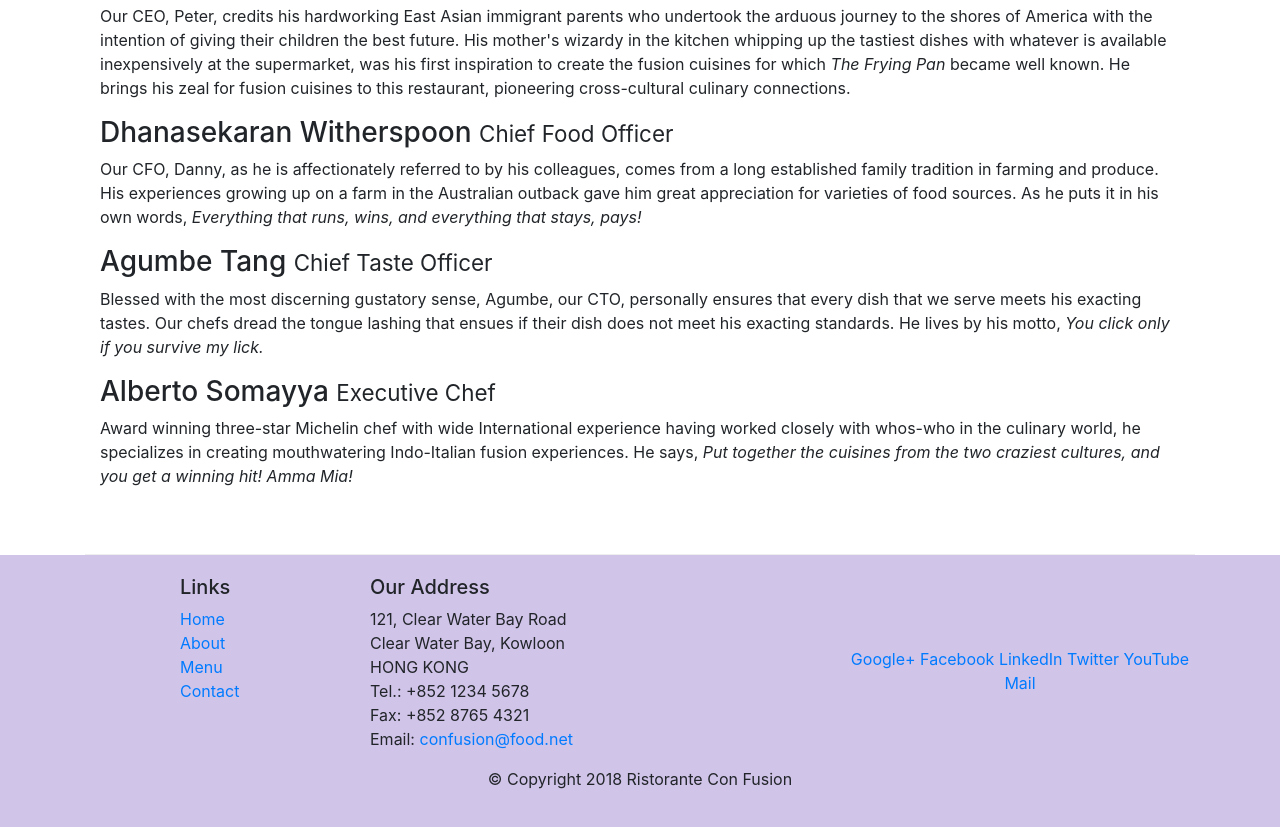
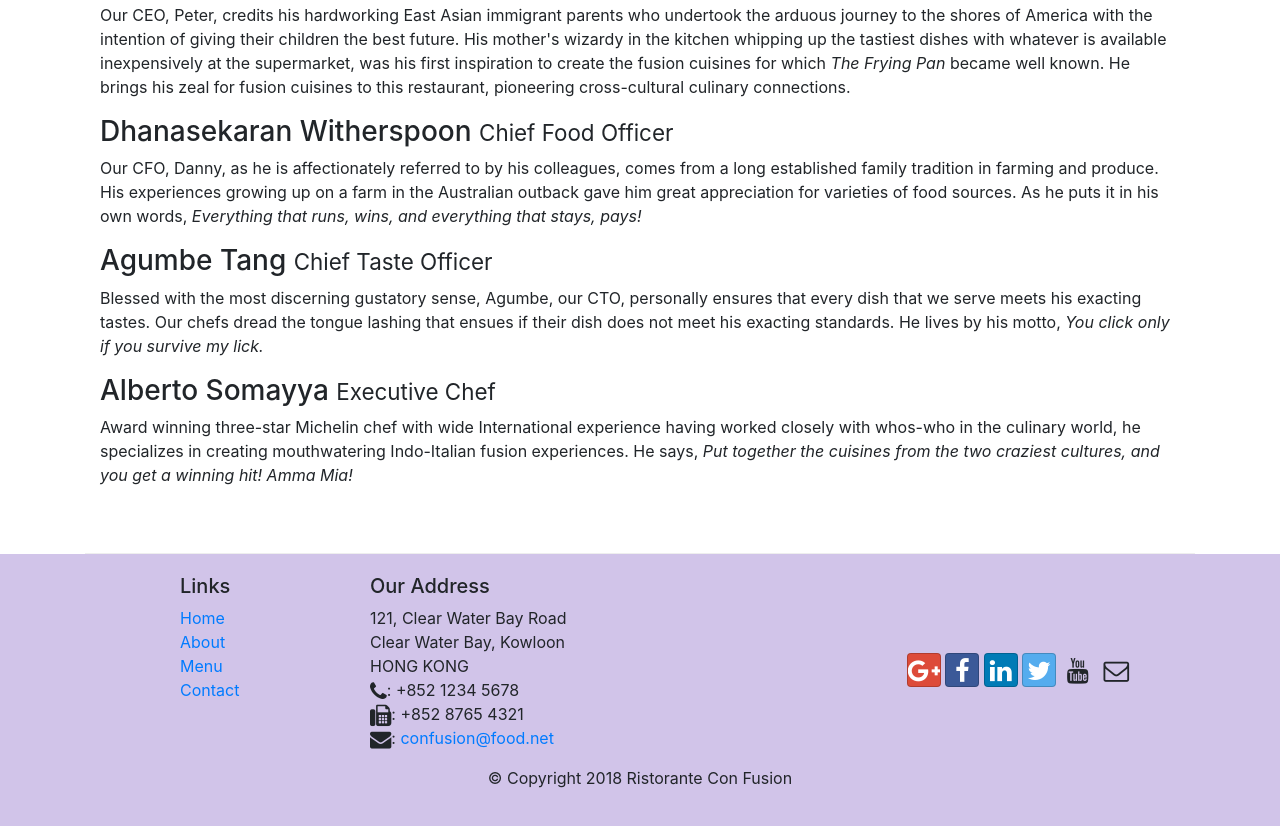
Before and after one commit to meiyindeng/Bootstrap, a website: page aboutus.html in a window 1280 px wide. Shown: the part 926-1753 px from the top of the page. Drawn offline with nearby package versions, Linux system fonts and the light colour scheme.

Commit message:
social media button added1

```diff
--- a/aboutus.html
+++ b/aboutus.html
@@ -8,6 +8,8 @@
       <meta http-equiv="x-ua-compatible" content="ie=edge">
       <!--Bootstrap CSS-->
       <link rel="stylesheet" href="node_modules/bootstrap/dist/css/bootstrap.min.css">
+      <link rel="stylesheet" href="node_modules/font-awesome/css/font-awesome.min.css">
+      <link rel="stylesheet" href="node_modules/bootstrap-social/bootstrap-social.css">
       <link rel="stylesheet" href="css/styles.css">
 
     <title>Ristorante Con Fusion: About Us</title>
@@ -24,10 +26,10 @@
             <a class="navbar-brand mr-auto" href="./index.html">Ristorante Con Fusion</a>
                 <div class="collapse navbar-collapse" id="Navbar">
                     <ul class="navbar-nav mr-auto">
-                        <li class="nav-item"><a class="nav-link" href="./index.html">Home</a></li>
-                        <li class="nav-item active"><a class="nav-link" href="#">About</a></li>
-                        <li class="nav-item"><a class="nav-link" href="#">Menu</a></li>
-                        <li class="nav-item"><a class="nav-link" href="#">Contact</a></li>
+                        <li class="nav-item"><a class="nav-link" href="./index.html"><span class="fa fa-home fa-lg"></span> Home</a></li>
+                        <li class="nav-item active"><a class="nav-link" href="#"><span class="fa fa-info fa-lg"></span> About</a></li>
+                        <li class="nav-item"><a class="nav-link" href="#"><span class="fa fa-list fa-lg"></span> Menu</a></li>
+                        <li class="nav-item"><a class="nav-link" href="#"><span class="fa fa-address-card fa-lg"></span> Contact</a></li>
                     </ul>
                 </div>
 
@@ -104,19 +106,19 @@
 		              121, Clear Water Bay Road<br>
 		              Clear Water Bay, Kowloon<br>
 		              HONG KONG<br>
-		              Tel.: +852 1234 5678<br>
-		              Fax: +852 8765 4321<br>
-		              Email: <a href="mailto:confusion@food.net">confusion@food.net</a>
+		              <i class="fa fa-phone fa-lg"></i>: +852 1234 5678<br>
+		              <i class="fa fa-fax fa-lg"></i>: +852 8765 4321<br>
+                      <i class="fa fa-envelope fa-lg"></i>: <a href="mailto:confusion@food.net">confusion@food.net</a>
 		           </address>
                 </div>
                 <div class="col-12 col-sm-4 align-self-center">
                     <div class="text-center">
-                        <a href="http://google.com/+">Google+</a>
-                        <a href="http://www.facebook.com/profile.php?id=">Facebook</a>
-                        <a href="http://www.linkedin.com/in/">LinkedIn</a>
-                        <a href="http://twitter.com/">Twitter</a>
-                        <a href="http://youtube.com/">YouTube</a>
-                        <a href="mailto:">Mail</a>
+                        <a class="btn btn-social-icon btn-google" href="http://google.com/+"><i class="fa fa-google-plus fa-lg"></i></a>
+                        <a class="btn btn-social-icon btn-facebook" href="http://www.facebook.com/profile.php?id="><i class="fa fa-facebook fa-lg"></i></a>
+                        <a class="btn btn-social-icon btn-linkedin" href="http://www.linkedin.com/in/"><i class="fa fa-linkedin fa-lg"></i></a>
+                        <a class="btn btn-social-icon btn-twitter" href="http://twitter.com/"><i class="fa fa-twitter fa-lg"></i></a>
+                        <a class="btn btn-social-icon btn-youtube" href="http://youtube.com/"><i class="fa fa-youtube fa-lg"></i></a>
+                        <a class="btn btn-social-icon" href="mailto:"><i class="fa fa-envelope-o fa-lg"></i></a>
                     </div>
                 </div>
            </div>
```
Also changed, not shown: index.html (+16 -13 lines), package.json (+4 -3 lines), 1 other file.
